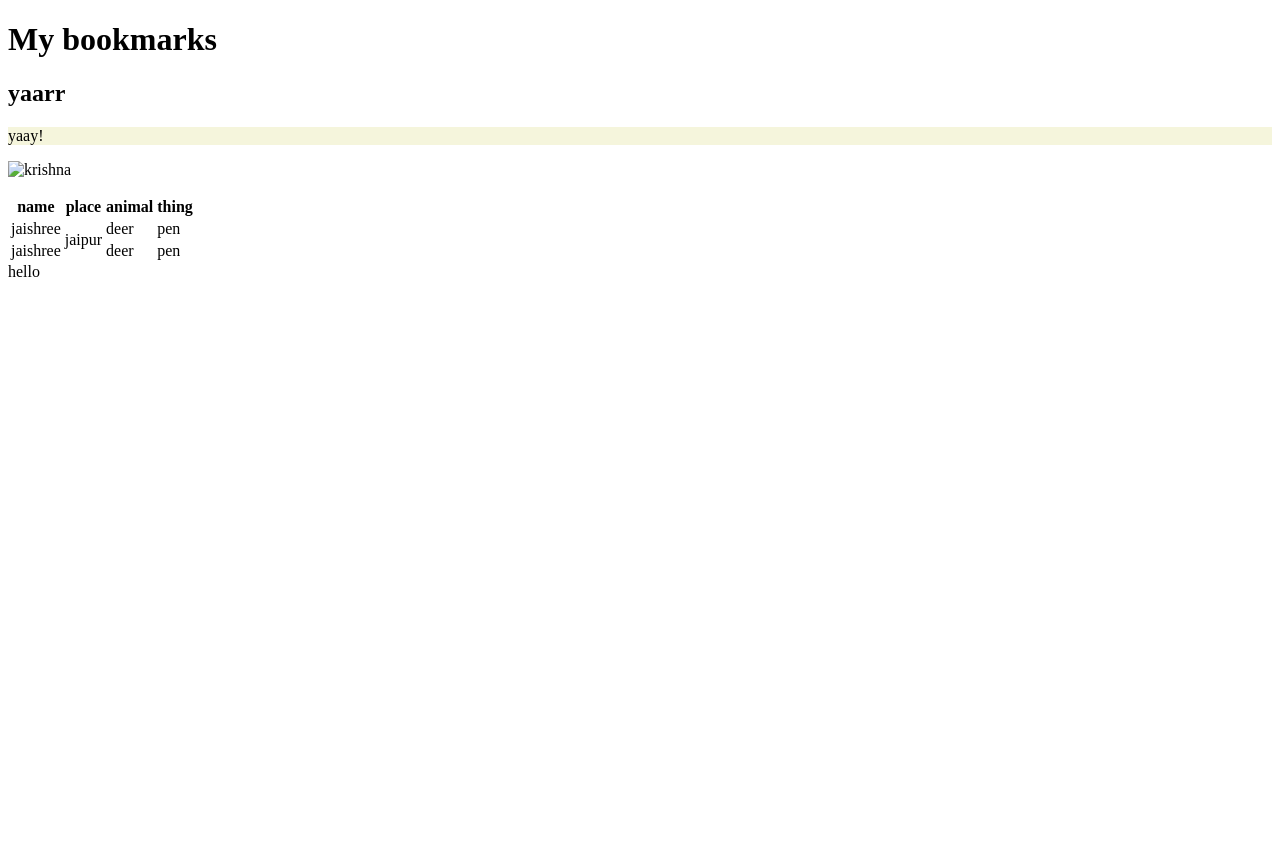
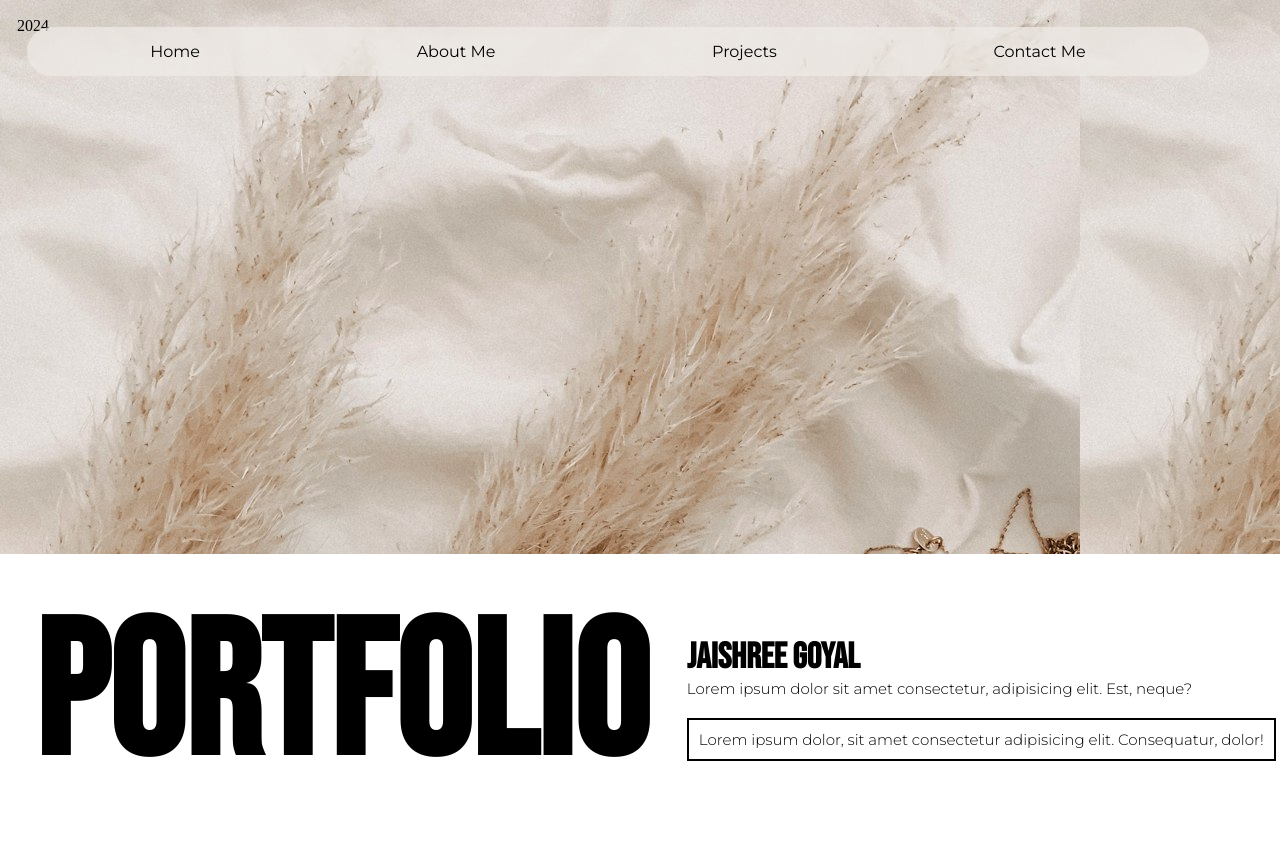
Before and after one commit to jaishree024/Portfolio, a plain HTML site: page index.html in a window 1280 px wide. Before the commit the page ends 800 px from the top, so only its background shows below. Drawn offline with Linux system fonts and the light colour scheme; a web font is replaced by a local one.

Commit message:
Change_Index

```diff
--- a/index.html
+++ b/index.html
@@ -4,36 +4,42 @@
 <head>
     <meta charset="UTF-8">
     <meta name="viewport" content="width=device-width, initial-scale=1.0">
-    <title>abc</title>
-    <link rel="stylesheet" href="style.css">
+    <title>Document</title>
+    <link rel="stylesheet" href="portfolio.css">
 
 </head>
 
 <body>
-    <h1>My bookmarks</h1>
-    <h2>yaarr</h2>
-    <p style="background-color: beige;">yaay!</p>
-    <p><img src="wallpaper.jpg" alt="krishna"></p>
-    <table>
-        <tr>
-            <th>name</th>
-            <th>place</th>
-            <th>animal</th>
-            <th>thing</th>
-        </tr>
-        <tr>
-            <td>jaishree</td>
-            <td rowspan="2">jaipur</td>
-            <td>deer</td>
-            <td>pen</td>
-        </tr>
-        <tr>
-            <td>jaishree</td>
-            <td>deer</td>
-            <td>pen</td>
-        </tr>
-    </table>
-    <div class="hh">hello</div>
+
+    <section class="one">
+
+        <div class="nav">
+            <div class="Home">Home</div>
+            <div class="About">About Me</div>
+            <div class="Projects">Projects</div>
+            <div class="Contact">Contact Me</div>
+
+        </div>
+        <div class="year">2024</div>
+    </section>
+
+    <section class="two">
+        <div class="two_left">
+
+            <div class="portfolio">PORTFOLIO</div>
+        </div>
+        <div class="two_right">
+
+            <h2>Jaishree Goyal</h2>
+            <div class="two_right_para">Lorem ipsum dolor sit amet consectetur, adipisicing elit. Est, neque?
+            </div>
+            <div class="two_right_block">Lorem ipsum dolor, sit amet consectetur adipisicing elit. Consequatur, dolor!
+            </div>
+        </div>
+
+    </section>
+
+
 </body>
 
 </html>
```
Also changed, not shown: portfolio_home.html (deleted, +0 -45 lines), webDevelopment.txt.
